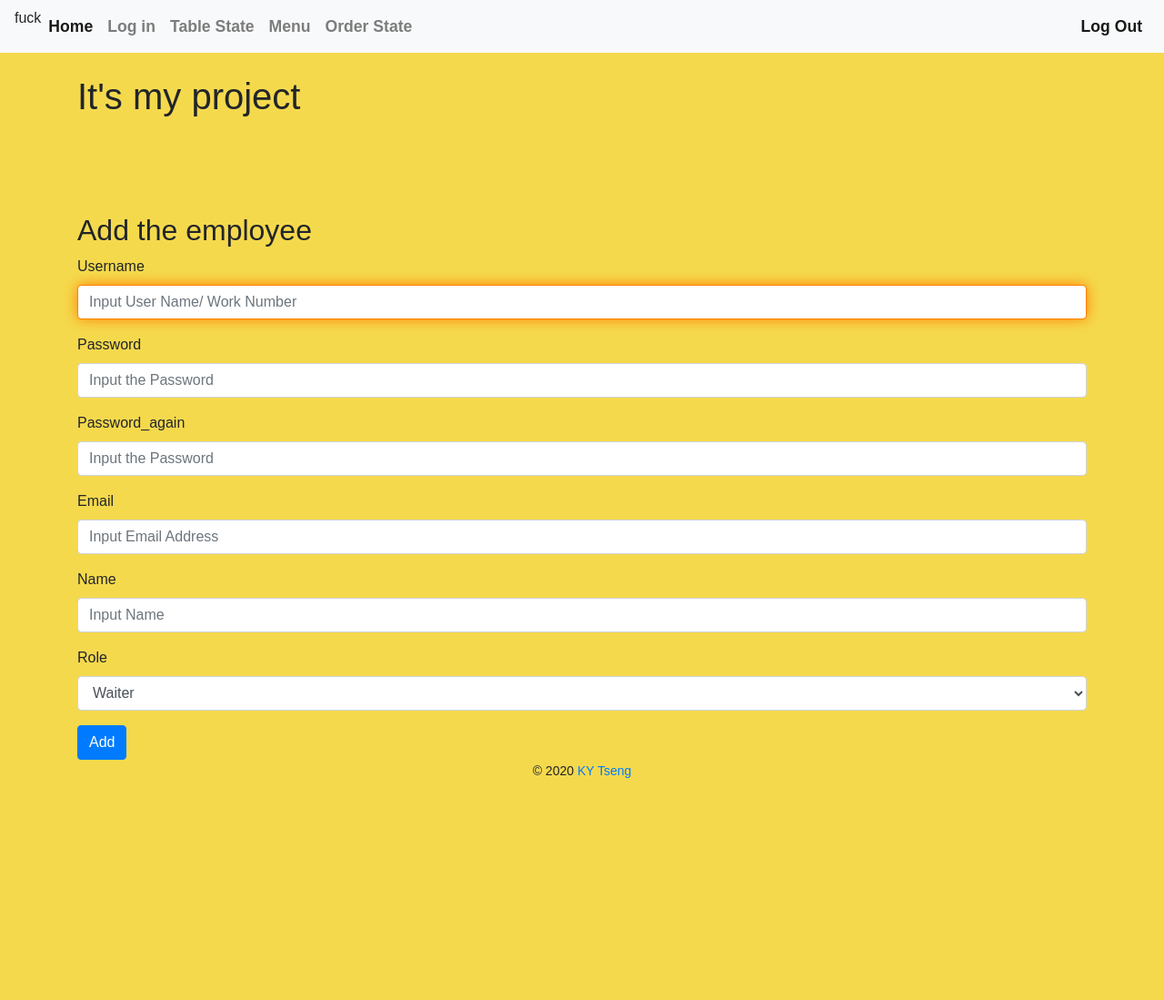
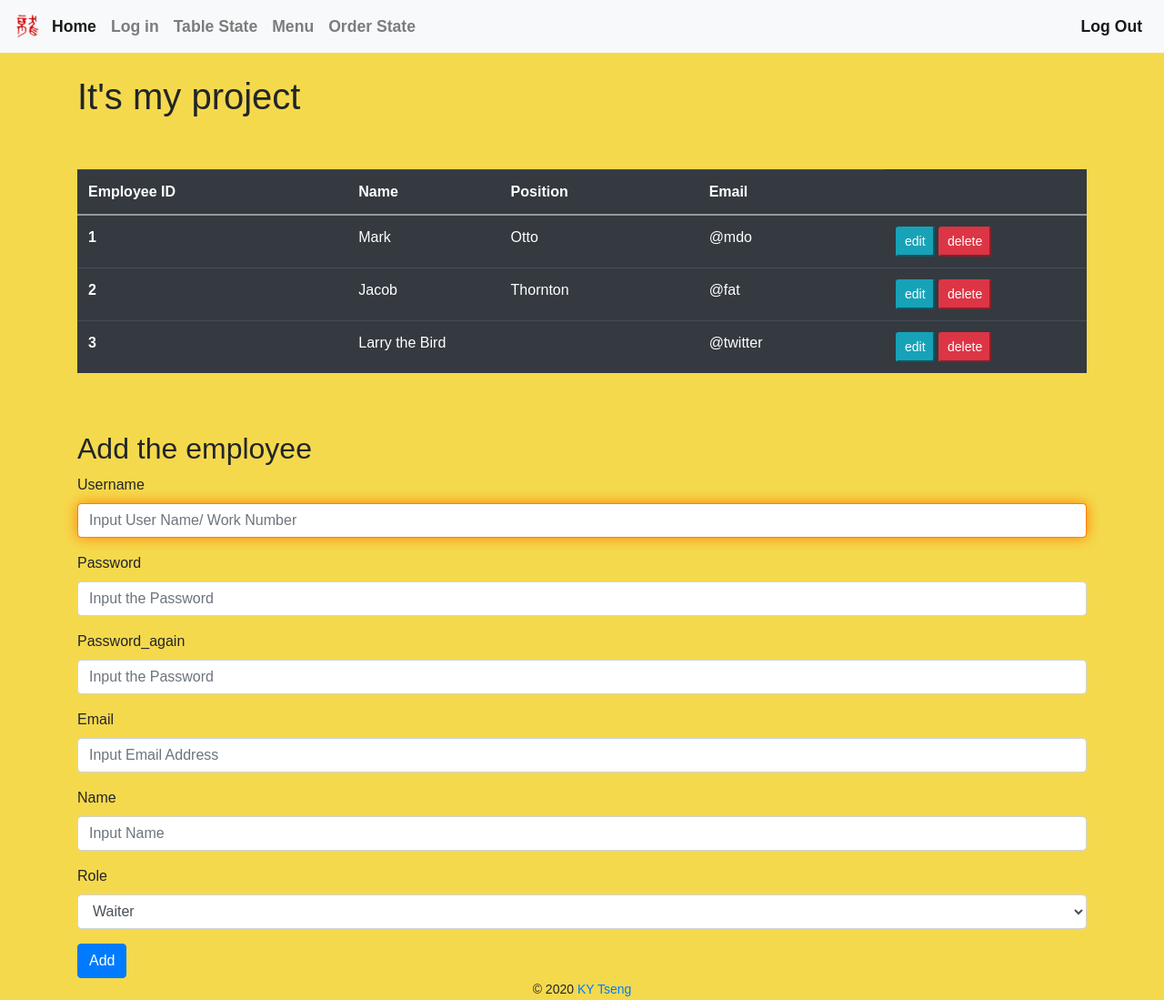
Before and after one commit to JasonZHOU41/Cpts583-project, a Flask app: page / in a window 1280 px wide. Shown: the whole page at 91% size. Before the commit the page ends 855 px from the top, so only its background shows below. Run offline with Flask 2, Linux system fonts and the light colour scheme; parts of the project's set-up code (start-up, migrations or seed data) failed here and were passed over; some libraries are stand-ins or nearby versions.

Commit message:
update base.html and css

```diff
--- a/myproject/static/css/index.css
+++ b/myproject/static/css/index.css
@@ -73,8 +73,30 @@ body{
 	box-shadow: 0 0 15px #FF8000;
 }
 
-.login-form select:focus{
+.form select:focus{
     border-style:solid;
     border-color: #FF8000;
 	box-shadow: 0 0 15px #FF8000;
 }
+
+.btn-col{
+ width: 20%;
+}
+
+.table-btn{
+  transition-duration: 0.4s;
+}
+
+.table-btn:hover{
+  border: 1px solid #ffa1fe;
+  background-color: #ffa1fe;
+
+}
+
+.add-form .form-control-label{
+  font-size: 1rem;
+}
+
+.add-form .form-control input{
+  width: 20%;
+}
--- a/myproject/templates/base.html
+++ b/myproject/templates/base.html
@@ -30,7 +30,7 @@
         <div class="collapse navbar-collapse" id="navbarSupportedContent">
             <ul class="navbar-nav mr-auto">
                 <li>
-                    fuck
+                    <img src="../static/img/tagicon.png" style="height: 28px; width:28px; margin-top: 6px; margin-right: 5px " alt="">
                 </li>
                 {{ render_nav_item('index', 'Home', use_li=True) }}
                 {{ render_nav_item('login', 'Log in', use_li=True) }}
--- a/myproject/templates/index.html
+++ b/myproject/templates/index.html
@@ -3,13 +3,65 @@
 
 {% block content %}
     <h1>It's my project</h1>
-{#<ul>#}
-{#    <li><a href="{{ url_for('login') }}">Login you know? </a></li>#}
-{#</ul>#}
+    {#<ul>#}
+    {#    <li><a href="{{ url_for('login') }}">Login you know? </a></li>#}
+    {#</ul>#}
     <br>
     <br>
+
+    <table class="table table-hover table-dark">
+        <tr>
+            <th scope="col">Employee ID</th>
+            <th scope="col">Name</th>
+            <th scope="col">Position</th>
+            <th scope="col">Email</th>
+        </tr>
+        </thead>
+        <tbody>
+        <tr>
+            <th scope="row">1</th>
+            <td>Mark</td>
+            <td>Otto</td>
+            <td>@mdo</td>
+            <td>
+                <button class="table-btn btn-sm btn-info">edit</button>
+                <button class="table-btn btn-sm btn-danger">delete</button>
+            </td>
+        </tr>
+        <tr>
+            <th scope="row">2</th>
+            <td>Jacob</td>
+            <td>Thornton</td>
+            <td>@fat</td>
+            <td class="btn-col">
+                <button class="table-btn btn-sm btn-info">edit</button>
+                <button class="table-btn btn-sm btn-danger">delete</button>
+            </td>
+        </tr>
+        <tr>
+            <th scope="row">3</th>
+            <td colspan="2">Larry the Bird</td>
+            <td>@twitter</td>
+            <td>
+                <button class="table-btn btn-sm btn-info">edit</button>
+                <button class="table-btn btn-sm btn-danger">delete</button>
+            </td>
+        </tr>
+        </tbody>
+    </table>
     <br>
     <br>
     <h2>Add the employee</h2>
-   {{ render_form(form) }}
+    {#    {{ render_form(form) }}#}
+
+    <form class="form add-form" action="/index" method="post">
+        {{ form.csrf_token() }}
+        {{ render_form_row ([form.username]) }}
+        {{ render_form_row ([form.password]) }}
+        {{ render_form_row ([form.password_again]) }}
+        {{ render_form_row ([form.email]) }}
+        {{ render_form_row ([form.name]) }}
+        {{ render_form_row ([form.role]) }}
+        {{ render_form_row ([form.submit]) }}
+    </form>
 {% endblock %}
```
